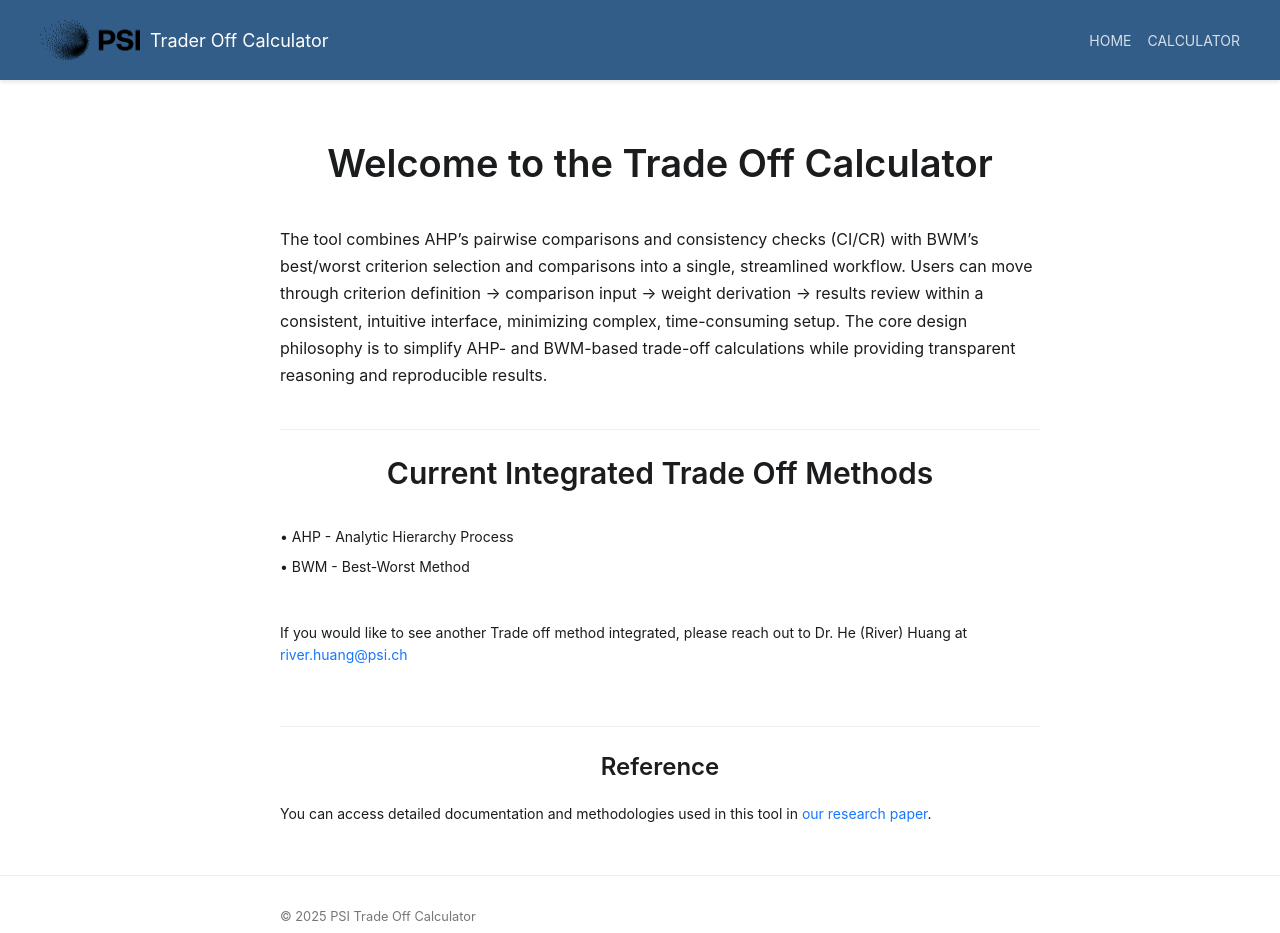
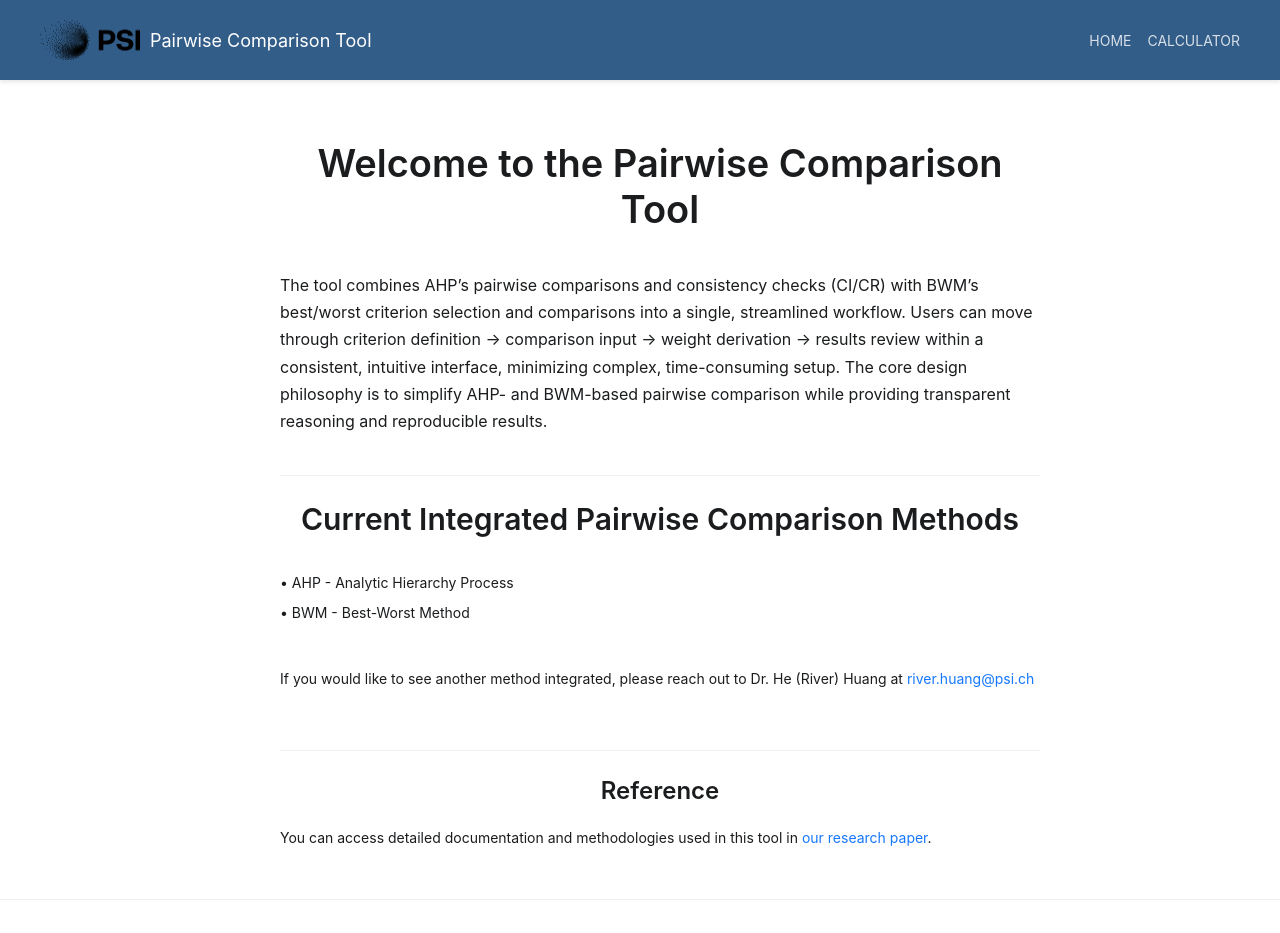
Before and after one commit to AjeongShin/AHP_frontend, a React (Create React App) app: page / in a window 1280 px wide. Shown: the top 933 px of the page. Built offline with nearby package versions, Linux system fonts and the light colour scheme.

Commit message:
update names of the tool

```diff
--- a/package.json
+++ b/package.json
@@ -10,6 +10,7 @@
     "@testing-library/react": "^16.3.0",
     "@testing-library/user-event": "^13.5.0",
     "antd": "^5.25.1",
+    "http-proxy-middleware": "^3.0.5",
     "papaparse": "^5.5.3",
     "react": "^19.1.0",
     "react-dom": "^19.1.0",
@@ -20,7 +21,7 @@
     "xlsx": "^0.18.5"
   },
   "scripts": {
-    "start": "react-scripts start",
+    "start": "react-scripts start --allowed-hosts all",
     "build": "react-scripts build",
     "test": "react-scripts test",
     "eject": "react-scripts eject"
--- a/src/components/header/Header.js
+++ b/src/components/header/Header.js
@@ -17,7 +17,7 @@ export default function Header() {
             height={40}
             className={styles.logoImage}
           />
-          <span className={styles.logoText}>Trader Off Calculator</span>
+          <span className={styles.logoText}>Pairwise Comparison Tool</span>
         </div>
       </Link>
 
--- a/src/components/layout/Layout.js
+++ b/src/components/layout/Layout.js
@@ -13,7 +13,7 @@ export default function Layout({ children }) {
       </main>
       <footer className={styles.footer}>
         <div className={styles.container}>
-          <p>© 2025 PSI Trade Off Calculator</p>
+          <p>Disclaimer 1: We are not responsible for the accuracy or reliability of the calculation results. Users should verify the outcomes independently.</p>
         </div>
       </footer>
     </div>
--- a/src/pages/BK_Ahp_alternatives.js
+++ b/src/pages/BK_Ahp_alternatives.js
@@ -213,7 +213,7 @@ function Ahp() {
         {step === "pairwise" && (
         <>
         <Sider width={420} style={{ background: token.colorBgContainer, padding: token.paddingLG, borderRight: `1px solid ${token.colorSplit}` }}>
-            <Title level={1} style={{ marginTop: 0, marginBottom: 24 }}>Trade Off Software</Title>
+            <Title level={1} style={{ marginTop: 0, marginBottom: 24 }}>Pairwise Comparison Tool</Title>
                 <Typography.Text type="secondary" style={{ fontSize: 16, display: 'block', marginBottom: 12 } }>
                 Method: AHP
                 </Typography.Text>
--- a/src/pages/Calculator.js
+++ b/src/pages/Calculator.js
@@ -97,7 +97,7 @@ function Calculator() {
         <Layout style={{ minHeight: '100vh'}}>
           <Sider width={420} style={{ background: token.colorBgContainer, padding: token.paddingLG, borderRight: `1px solid ${token.colorSplit}` }}>
             <Title level={2} style={{ marginTop: 0, marginBottom: 24 }}>
-              Trade Off Calculator
+              Pairwise Comparison Tool
             </Title>
 
             <Space direction="vertical" style={{ width: "100%" }}>
--- a/src/pages/Home.js
+++ b/src/pages/Home.js
@@ -18,21 +18,21 @@ export default function Home() {
 
         {/* 1. Welcome Title */}
         <Title level={1} style={{ textAlign: 'center', marginTop: 20, marginBottom: 40, width: '100%' }}>
-          Welcome to the Trade Off Calculator
+          Welcome to the Pairwise Comparison Tool
         </Title>
 
         {/* 2. Introduction Paragraph */}
         <Paragraph style={{ marginBottom: 40, fontSize: '16px', lineHeight: 1.7 }}>
           The tool combines AHP’s pairwise comparisons and consistency checks (CI/CR) with BWM’s best/worst criterion selection and comparisons into a single,
           streamlined workflow. Users can move through criterion definition → comparison input → weight derivation → results review within a consistent, intuitive
-          interface, minimizing complex, time-consuming setup. The core design philosophy is to simplify AHP- and BWM-based trade-off calculations while providing transparent reasoning and reproducible results.
+          interface, minimizing complex, time-consuming setup. The core design philosophy is to simplify AHP- and BWM-based pairwise comparison while providing transparent reasoning and reproducible results.
         </Paragraph>
 
         <Divider />
 
         {/* 3. Current Integrated Methods Section */}
         <Title level={2} style={{ textAlign: 'center', marginTop: 20, marginBottom: 30 }}>
-          Current Integrated Trade Off Methods
+          Current Integrated Pairwise Comparison Methods
         </Title>
 
         <List
@@ -42,7 +42,7 @@ export default function Home() {
         />
 
         <Text style={{ display: 'block', marginBottom: 60 }}>
-          If you would like to see another Trade off method integrated, please reach out to Dr. He (River) Huang at <a href="mailto:river.huang@psi.ch">river.huang@psi.ch</a>
+          If you would like to see another method integrated, please reach out to Dr. He (River) Huang at <a href="mailto:river.huang@psi.ch">river.huang@psi.ch</a>
         </Text>
 
         <Divider />
```
Also changed, not shown: 2 other files (tests, documents, lock files or other folders).
